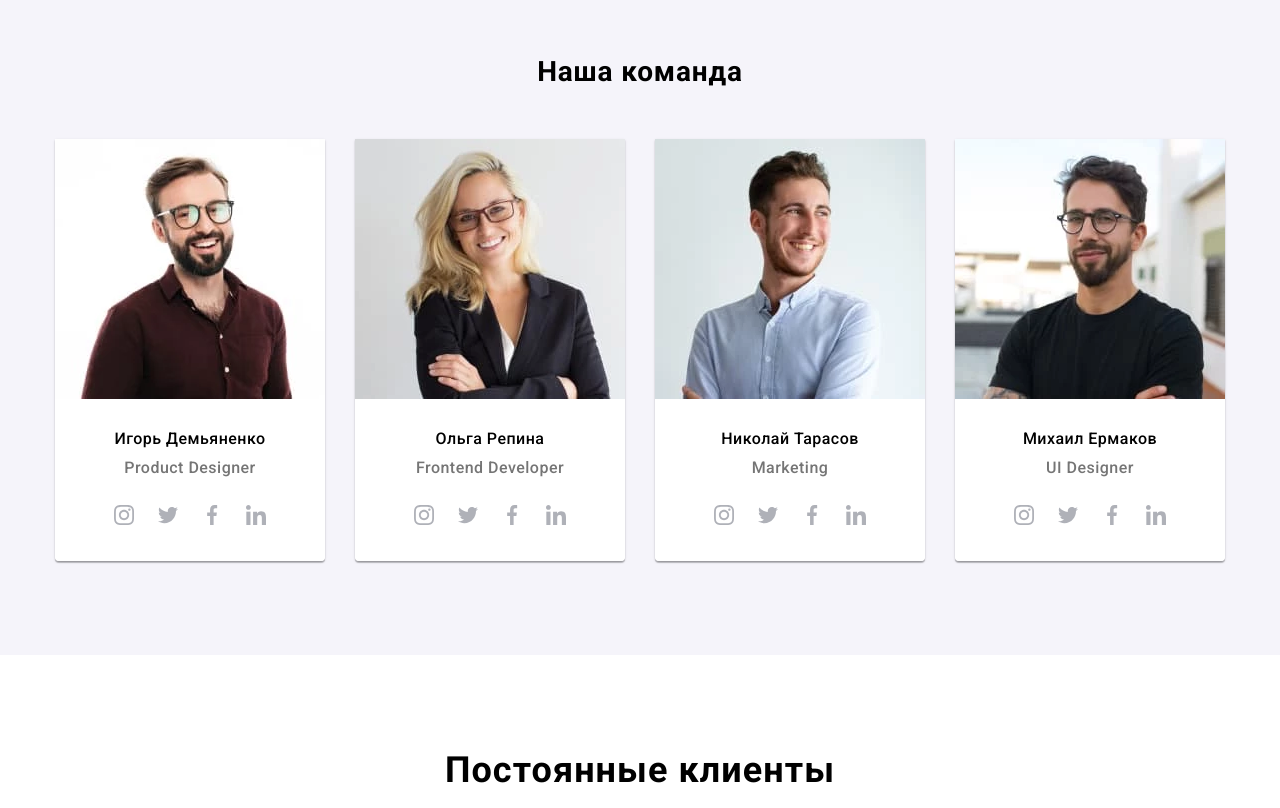
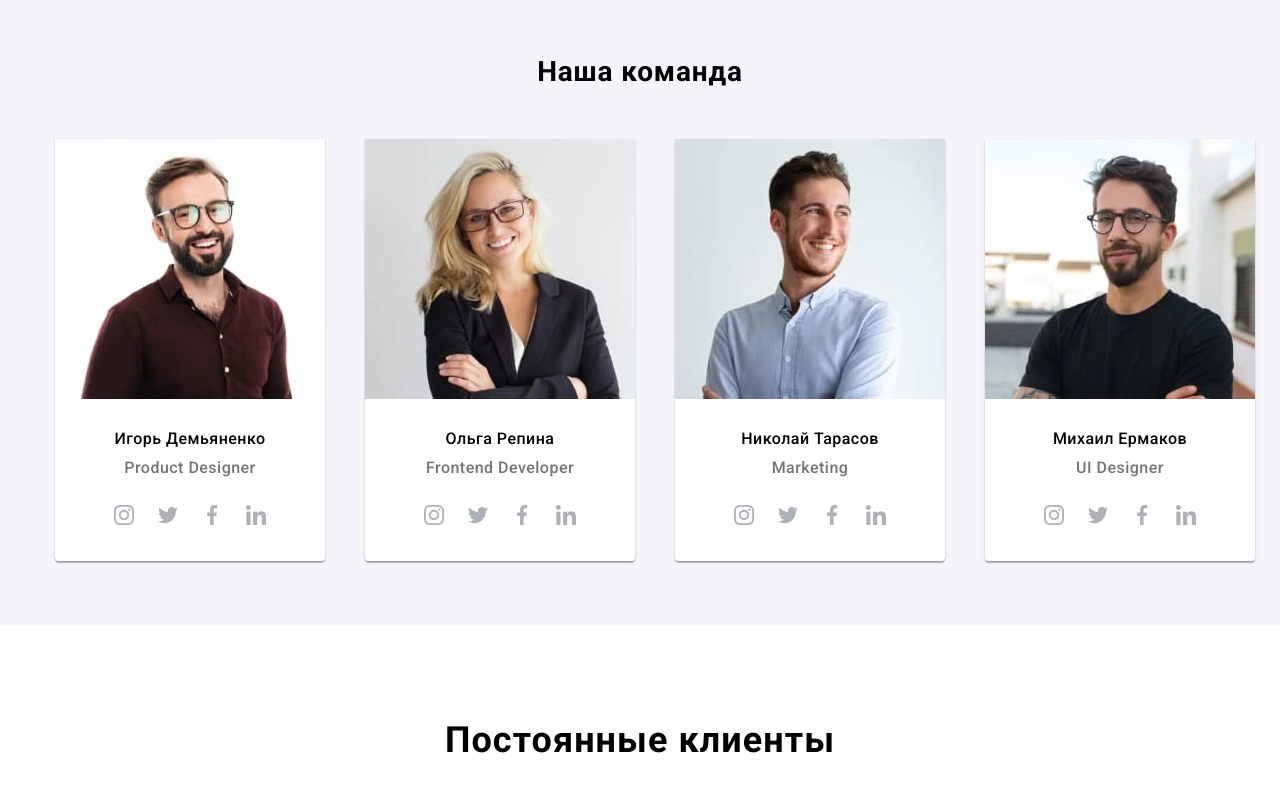
Before and after one commit to Ivanka1991/goit-markup-hw-08, a plain HTML site: page index.html in a window 1280 px wide. Shown: the part 1640-2448 px from the top of the page. Drawn offline with nearby package versions, Linux system fonts and the light colour scheme.

Commit message:
20.01.21 hw8(11)

```diff
--- a/sass/layout/_command.scss
+++ b/sass/layout/_command.scss
@@ -82,8 +82,8 @@
   .command__list {
     display: flex;
     flex-wrap: wrap;
-    margin-bottom: -30px;
-    margin-right: -30px;
+    margin-bottom: -60px;
+    margin-right: -60px;
   }
   .command__photo {
     width: 354px;
```
Also changed, not shown: css/main.css, css/main.min.css.
